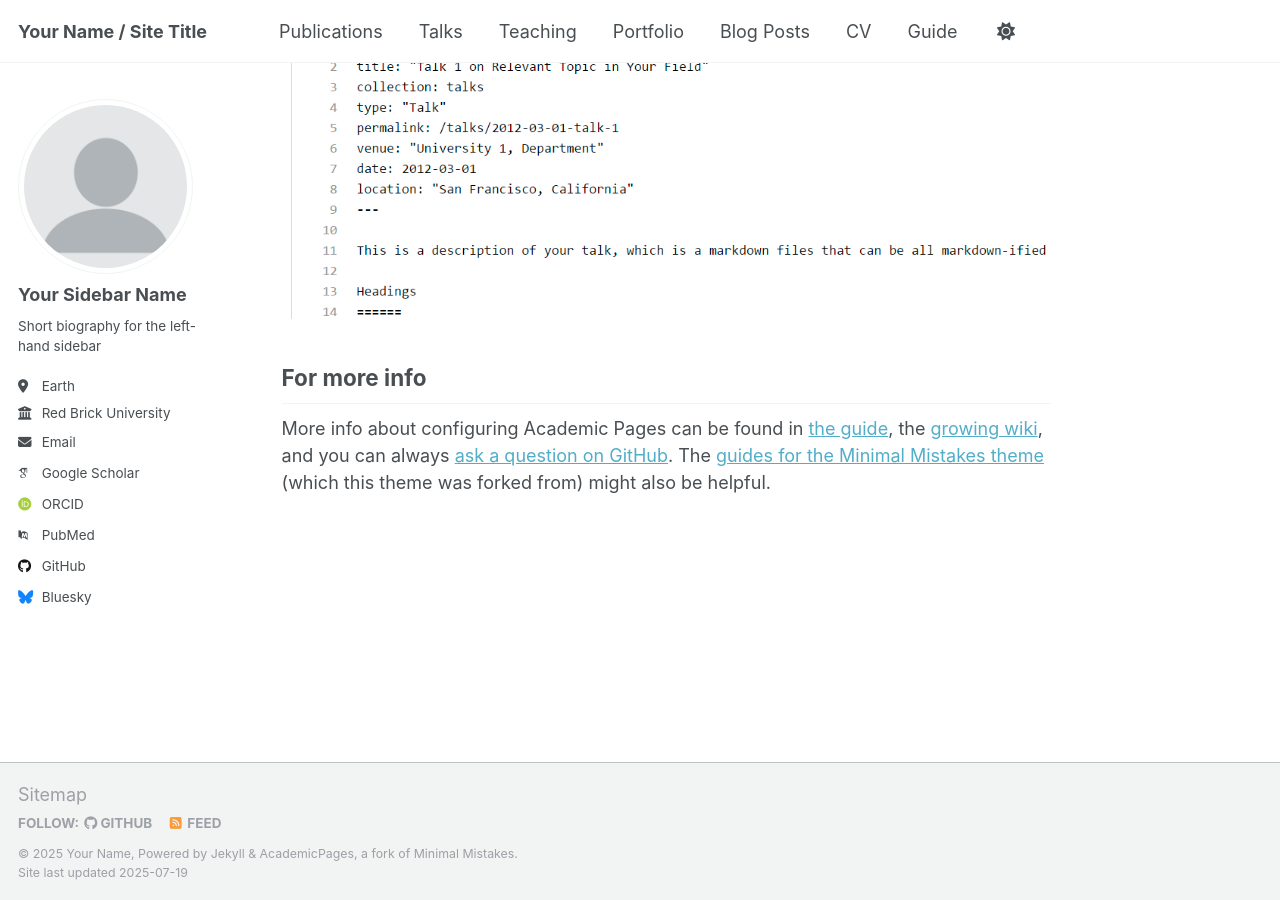
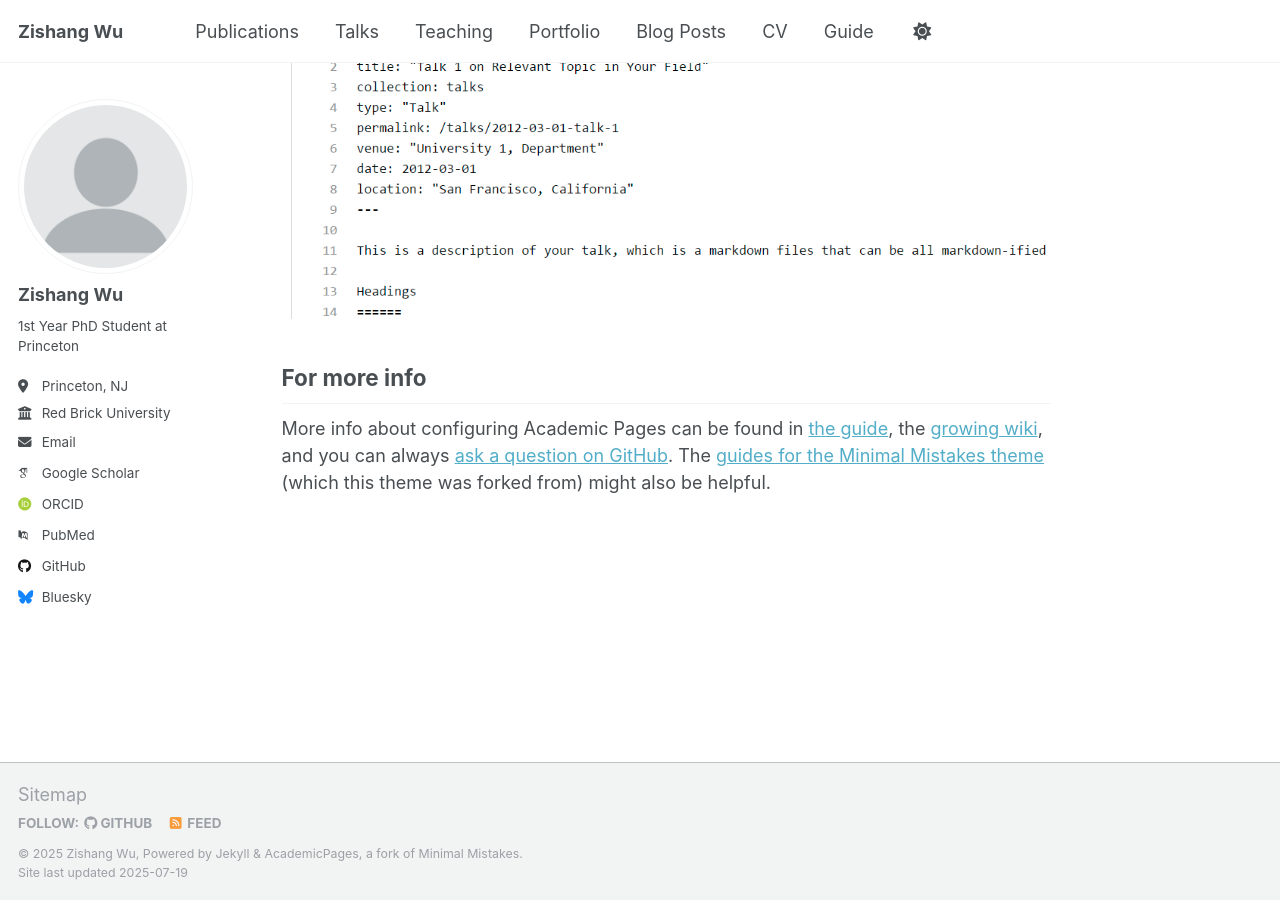
Before and after one commit to multiplying-czar/Zishang_Wu_github.io, a Jekyll site: the page built from _pages/about.md, in a window 1280 px wide and 900 px high, scrolled down 2880 px. Built offline with Jekyll 4.4.1, drawn with Linux system fonts in a browser that asks for light colours; some web fonts are replaced; a script that is not in the unit is left out.

Commit message:
Update _config.yml

```diff
--- a/_config.yml
+++ b/_config.yml
@@ -8,14 +8,13 @@
 
 # Basic Site Settings
 locale                   : "en-US"
-site_theme               : "default"
-title                    : "Your Name / Site Title"
+title                    : "Zishang Wu"
 title_separator          : "-"
-name                     : &name "Your Name"
+name                     : &name "Zishang Wu"
 description              : &description "personal description"
-url                      : https://academicpages.github.io # the base hostname & protocol for your site e.g. "https://[your GitHub username].github.io" or if you already have some other page hosted on Github then use "https://[your GitHub username].github.io/[Your Repo Name]"
+url                      : https://Zishang_Wu_github.io/
 baseurl                  : "" # the subpath of your site, e.g. "/blog"
-repository               : "academicpages/academicpages.github.io"
+repository               : "multiplying-czar/Zishang_Wu_github.io/"
 
 # Site Author - The following control what appear as part of the author content on the side bar.
 #               If a field is blank the icon and link will not appear, otherwise it will be shown.
@@ -23,13 +22,13 @@ repository               : "academicpages/academicpages.github.io"
 author:
   # Biographic information
   avatar           : "profile.png"
-  name             : "Your Sidebar Name"
+  name             : "Zishang Wu"
   pronouns         : # example: "she/her"
-  bio              : "Short biography for the left-hand sidebar"
-  location         : "Earth"
+  bio              : "1st Year PhD Student at Princeton"
+  location         : "Princeton, NJ"
   employer         : "Red Brick University"
   uri              : # URL
-  email            : "none@example.org"
+  email            : "czarrrrrwu@gmail.com"
 
   # Academic websites
   academia         : # URL
```
